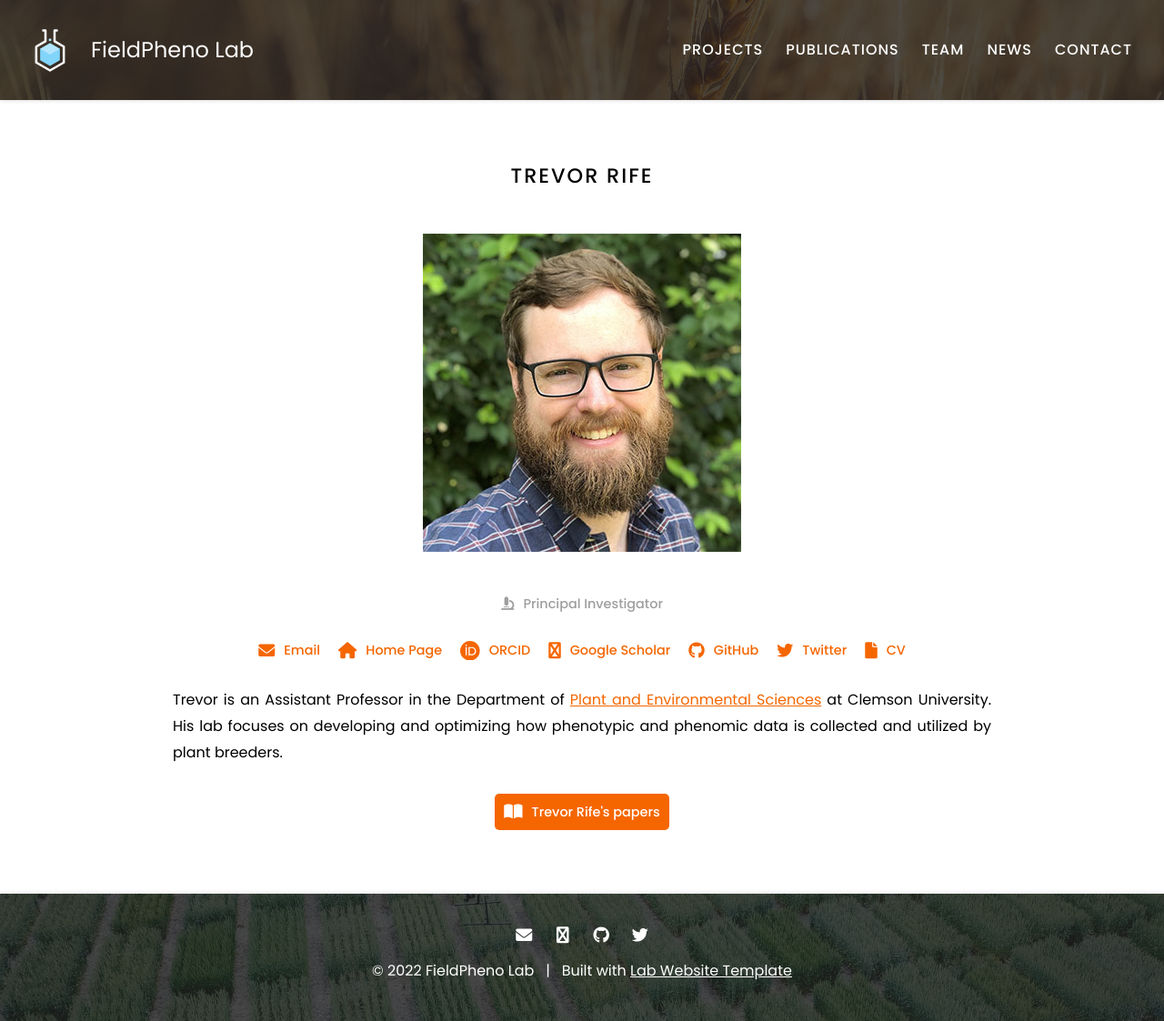
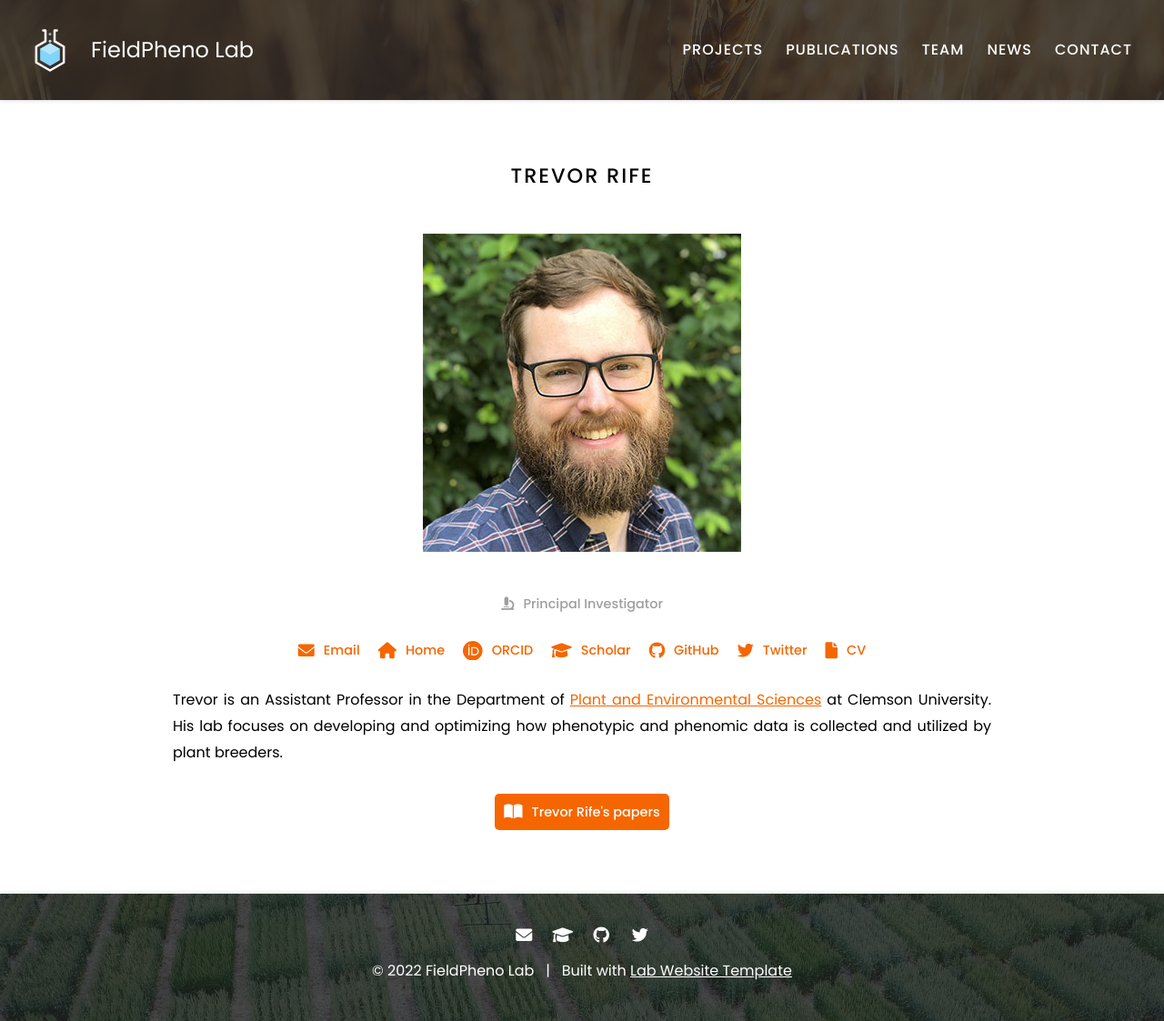
Before and after one commit to mmcnair91/fieldpheno.github.io, a Jekyll site: the page built from _members/trevor-rife.md, in a window 1280 px wide. Shown: the whole page at 91% size. Built offline with Jekyll 4.4.1, drawn with Linux system fonts in a browser that asks for light colours.

Commit message:
Update links.yaml

```diff
--- a/_data/links.yaml
+++ b/_data/links.yaml
@@ -14,7 +14,7 @@ external:
 
 home-page:
   icon: fas fa-home
-  text: Home Page
+  text: Home
   tooltip: Home page
   link: $LINK
 
@@ -26,7 +26,7 @@ email:
 
 phone:
   icon: fas fa-phone
-  text: Phone Number
+  text: Phone
   tooltip: Phone number
   link: tel:$LINK
 
@@ -57,8 +57,8 @@ orcid:
   link: https://orcid.org/$LINK
 
 google-scholar:
-  icon: fab fa-graduation-cap
-  text: Google Scholar
+  icon: fas fa-graduation-cap
+  text: Scholar
   tooltip: Google Scholar
   link: https://scholar.google.com/citations?hl=en&user=$LINK
 
```
